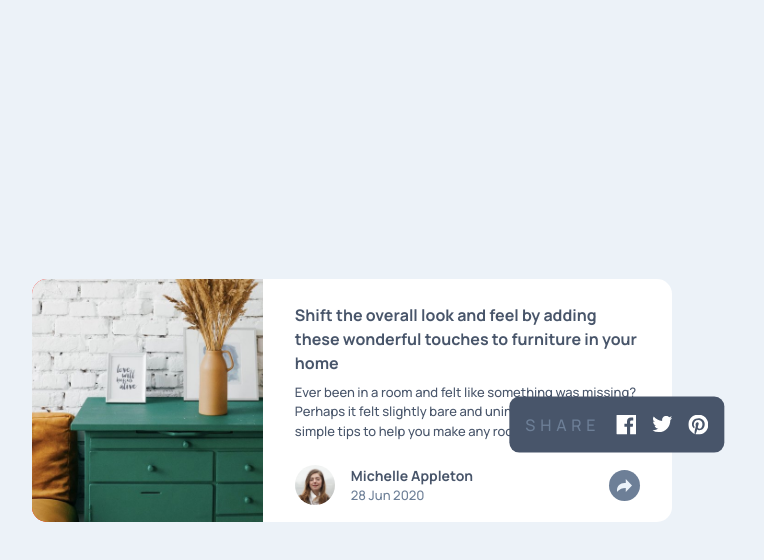
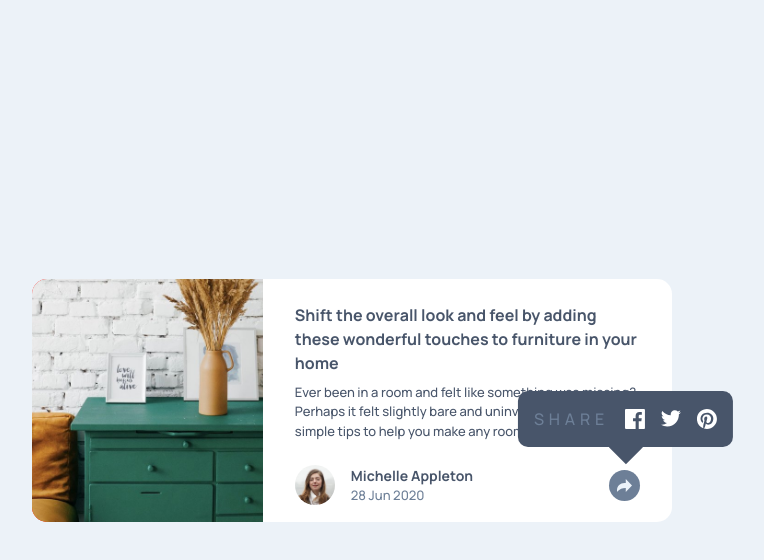
Before and after one commit to ccccchriz/article-preview-component-master, a plain HTML site: page index.html in a window 1280 px wide. Both pictures are taken after a click on the button 912 px from the left and 485 px from the top of the page. Shown: the whole page, without its empty margins (288-1052 px from the left). Drawn offline with Linux system fonts and the light colour scheme.

Commit message:
desktop design

```diff
--- a/style.css
+++ b/style.css
@@ -283,10 +283,19 @@ main {
     position: absolute;
     padding: 1rem;
     border-radius: 10px;
-    transform: translateX(222%) translateY(210%);
+    transform: translateX(226%) translateY(200%);
   }
 
   .card__button-con--open {
     background-color: transparent;
   }
+
+  .card__share::after {
+    content: "";
+    background-color: hsl(var(--clr-primary-dark-gray-blue));
+    position: absolute;
+    width: 1.5rem;
+    aspect-ratio: 1;
+    transform: translateY(118%) rotateZ(45deg);
+  }
 }
```
